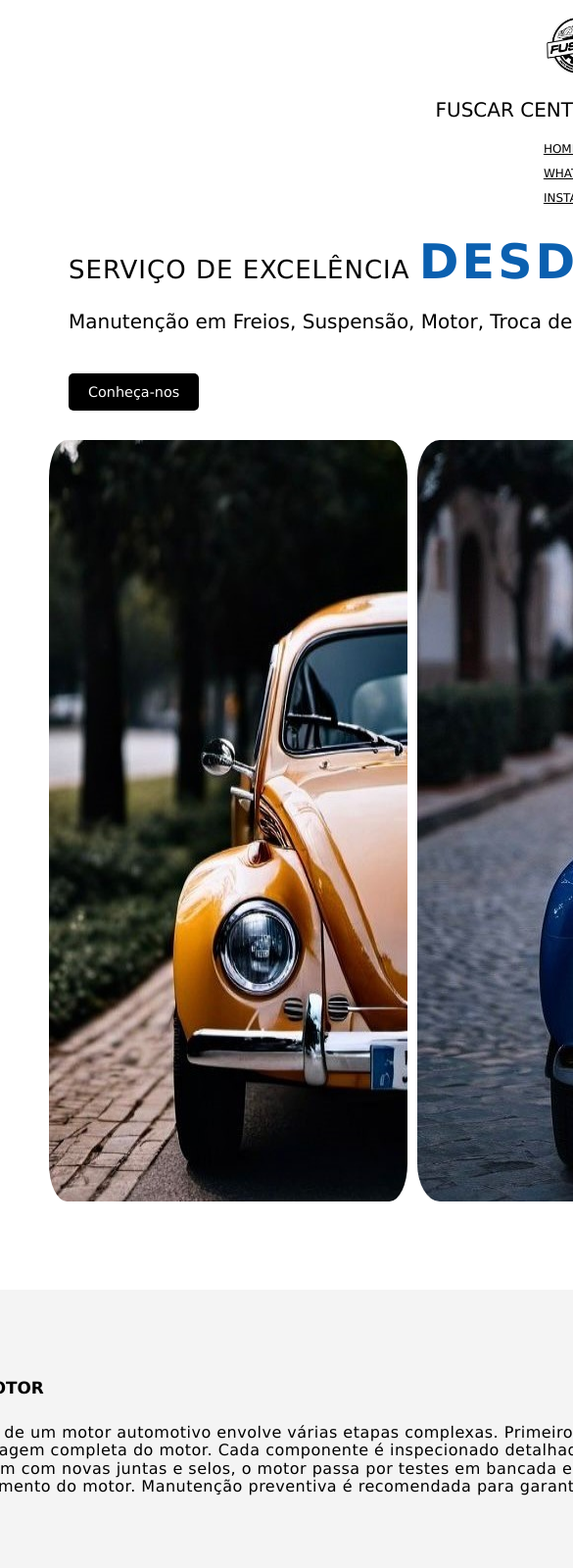
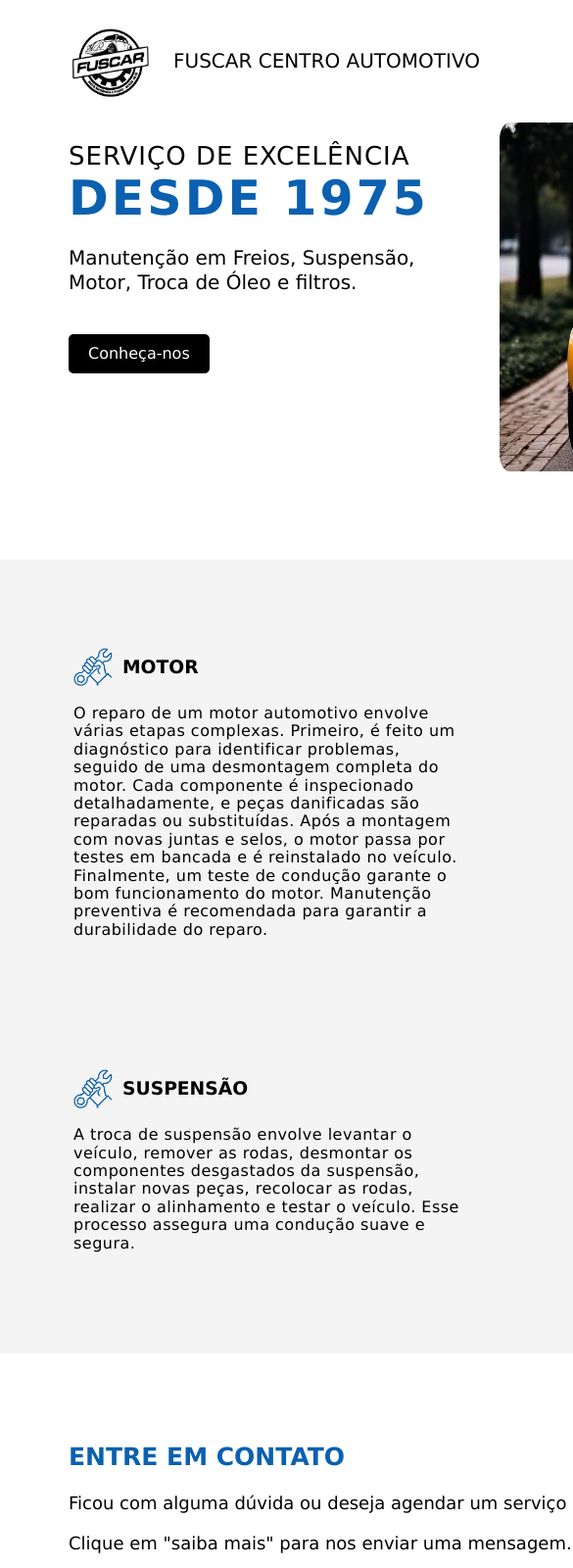
Before and after one commit to isaallama/isaallama.github.io, a website: page index.html in a window 390 px wide. Shown: the top 1600 px of the page at 98% size, 585 px wide, since content can reach past the window. Drawn offline with Linux system fonts and the light colour scheme.

Commit message:
alterações em códigos da main

```diff
--- a/style.css
+++ b/style.css
@@ -145,13 +145,6 @@ body {
   margin: 0px -150px;
 
 }
-
-@media (max-width: 768px) {
-  body {
-    font-size: 90%;
-  }
-}
-
 
 .service-item {
   background-color: #F4F4F4;
@@ -315,57 +308,3 @@ footer>p a {
 footer>p a:hover {
   color: #0B60B0;
 }
-
-
-/* media queries mobile */
-@media (max-width: 768px) {
-  body {
-    font-size: 90%;
-  }
-
-  .header {
-    flex-direction: column;
-    padding: 10px;
-  }
-
-  .header-logo {
-    width: 70px;
-    height: 70px;
-  }
-
-  .header-menu {
-    flex-direction: column;
-    gap: 10px;
-    margin-left: 0;
-  }
-
-  .header-menu-item {
-    font-size: 12px;
-  }
-
-  .container-main {
-    flex-direction: column;
-    gap: 10px;
-  }
-
-  .text {
-    width: 100%;
-  }
-
-  .service-item {
-    flex: 0 1 100%;
-    padding: 10px;
-  }
-
-  .images-row img {
-    width: 100%;
-  }
-
-  .background-image-container {
-    height: 200px;
-  }
-
-  footer {
-    flex-direction: column;
-  }
-}
```
